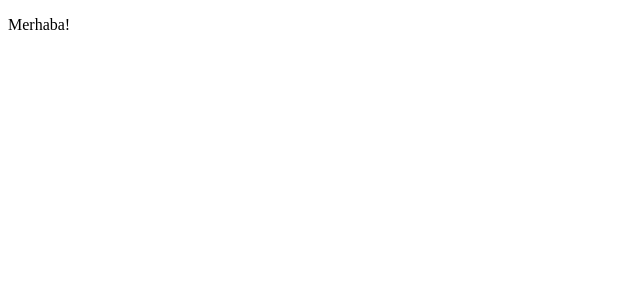
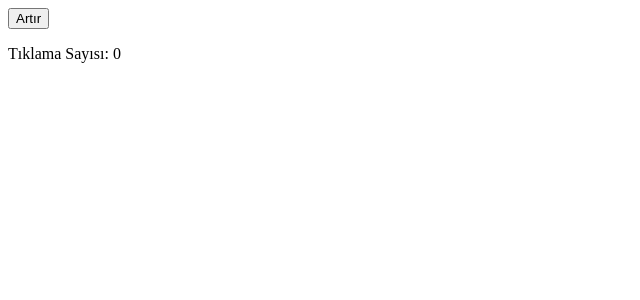
Before and after one commit to alisarsar/hafta9, a React (Create React App) app: page / in a window 1280 px wide. Shown: the top 300 px of the page, without its empty margins (0-640 px from the left). Built offline with nearby package versions, Linux system fonts and the light colour scheme.

Commit message:
useref2 örneği yapıldı.

```diff
--- /dev/null
+++ b/src/App.jsx
@@ -0,0 +1,20 @@
+import React, { useRef, useState } from 'react';
+
+const App = () => {
+  const [sayac, sayacGuncelle] = useState(0);
+  const tiklamaReferans = useRef(0);
+
+  const sayiArttir = () => {
+    tiklamaReferans.current = tiklamaReferans.current + 1;
+    sayacGuncelle(tiklamaReferans.current);
+  };
+
+  return (
+    <div>
+      <button onClick={sayiArttir}>Artır</button>
+      <p>Tıklama Sayısı: {sayac}</p>
+    </div>
+  );
+};
+
+export default App;
--- a/src/index.js
+++ b/src/index.js
@@ -1,7 +1,8 @@
 import React from 'react';
 import ReactDOM from 'react-dom/client';
+import App from './App';
 
 const root = ReactDOM.createRoot(document.getElementById('root'));
 root.render(
-  <p>Merhaba!</p>
+  <App/>
 );
```
